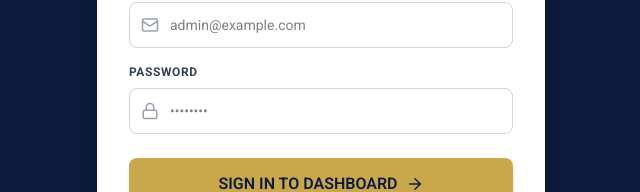
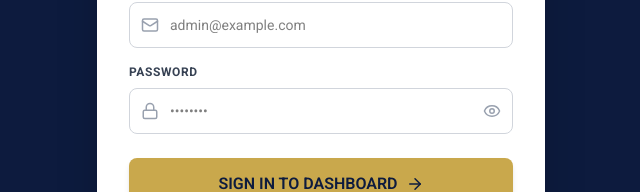
Before and after one commit to hiveriftsoftwarespvtltd/tusar_garg_advocate_frontend, a Next.js app: page /admin in a window 1280 px wide. Shown: the part 379-571 px from the top of the page, without its empty margins (319-959 px from the left). Built offline with nearby package versions, Linux system fonts and the light colour scheme; no server answers.

Commit message:
feat: add password visibility eye toggle button in admin login page

```diff
--- a/app/admin/page.tsx
+++ b/app/admin/page.tsx
@@ -2,7 +2,7 @@
 
 import { useState } from "react";
 import { useRouter } from "next/navigation";
-import { Lock, Mail, ArrowRight, AlertCircle } from "lucide-react";
+import { Lock, Mail, ArrowRight, AlertCircle, Eye, EyeOff } from "lucide-react";
 import Image from "next/image";
 import { fetchApi } from "../../lib/api/client";
 
@@ -10,6 +10,7 @@ export default function AdminLogin() {
   const router = useRouter();
   const [email, setEmail] = useState("");
   const [password, setPassword] = useState("");
+  const [showPassword, setShowPassword] = useState(false);
   const [error, setError] = useState("");
   const [loading, setLoading] = useState(false);
 
@@ -77,13 +78,21 @@ export default function AdminLogin() {
                   <Lock size={18} className="text-gray-400" />
                 </div>
                 <input
-                  type="password"
+                  type={showPassword ? "text" : "password"}
                   value={password}
                   onChange={(e) => setPassword(e.target.value)}
-                  className="block w-full pl-10 pr-3 py-3 border border-gray-300 rounded-lg focus:ring-2 focus:ring-[#c9a84c] focus:border-[#c9a84c] text-sm text-black outline-none transition-all"
+                  className="block w-full pl-10 pr-10 py-3 border border-gray-300 rounded-lg focus:ring-2 focus:ring-[#c9a84c] focus:border-[#c9a84c] text-sm text-black outline-none transition-all"
                   placeholder="••••••••"
                   required
                 />
+                <button
+                  type="button"
+                  onClick={() => setShowPassword(!showPassword)}
+                  className="absolute inset-y-0 right-0 pr-3 flex items-center text-gray-400 hover:text-gray-600 focus:outline-none"
+                  title={showPassword ? "Hide password" : "Show password"}
+                >
+                  {showPassword ? <EyeOff size={18} /> : <Eye size={18} />}
+                </button>
               </div>
             </div>
           </div>
```
